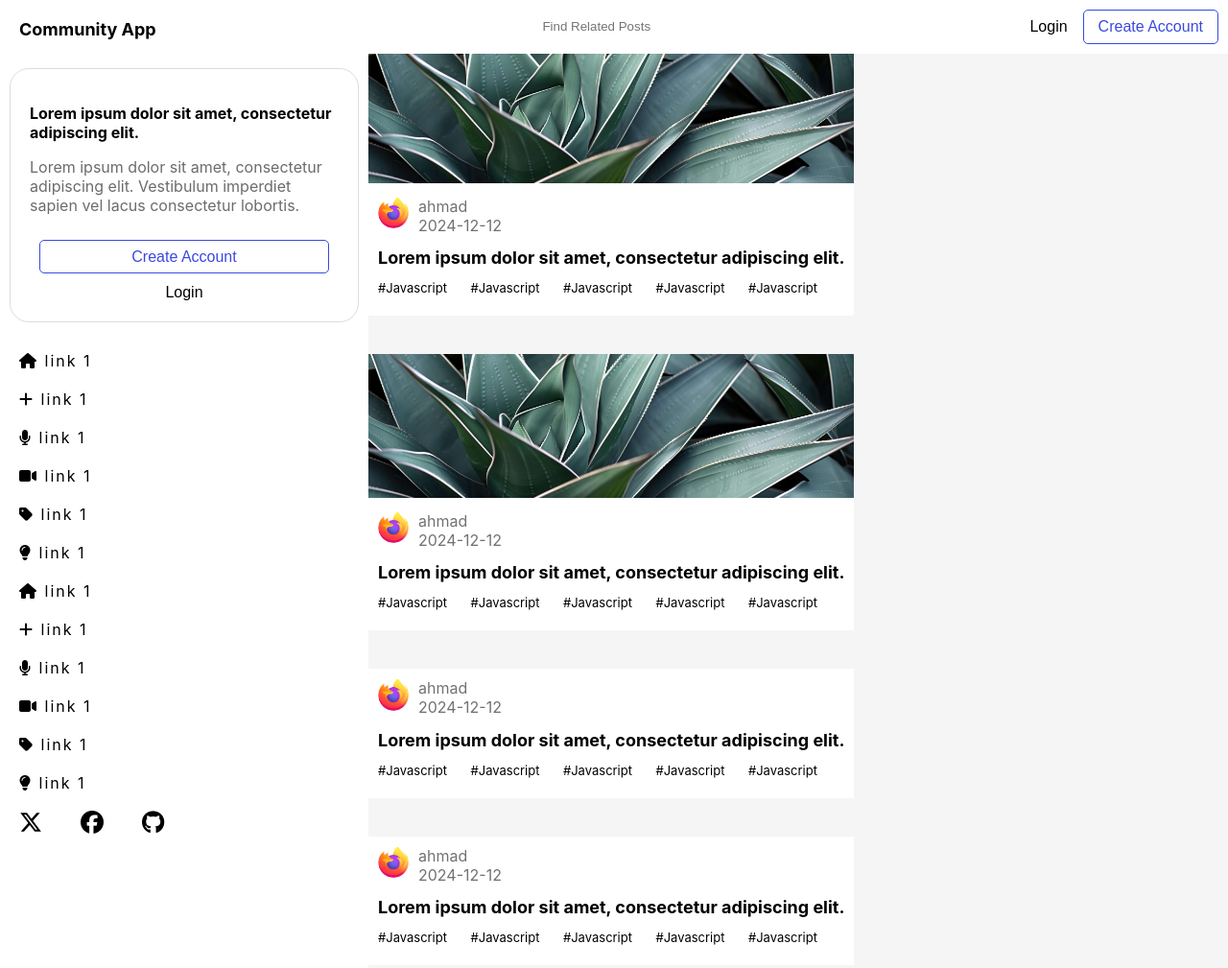
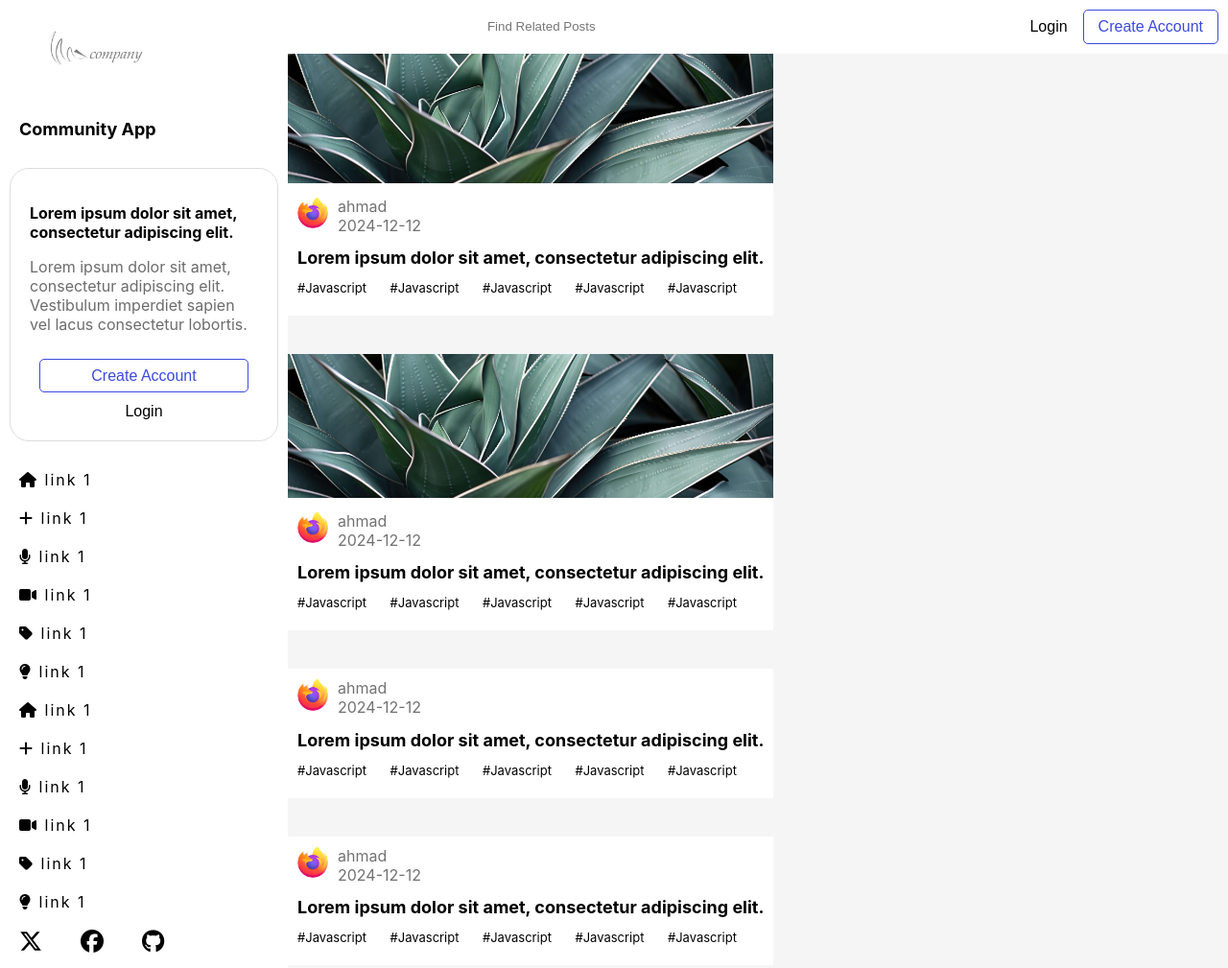
Before and after one commit to am20241219/community-app-vanilla-frontend, a plain HTML site: page index.html in a window 1280 px wide. Shown: the top 1009 px of the page at 96% size. Drawn offline with Linux system fonts and the light colour scheme.

Commit message:
readd the app logo on tablets

```diff
--- a/index.html
+++ b/index.html
@@ -36,6 +36,7 @@
         <button class="close-button">
           <i class="fa-solid fa-xmark fa-xl"></i>
         </button>
+        <img src="./images/app-logo.jpg" alt="app logo" class="app-logo-2" />
         <h1>Community App</h1>
         <div class="filler-text">
           <p class="bold-filler-text">
--- a/style.css
+++ b/style.css
@@ -179,14 +179,18 @@ h2 {
 .search {
   display: none;
 }
+.app-logo-2 {
+  display: none;
+}
 @media only screen and (min-width: 768px) {
   body {
     position: static;
   }
   .side-nav {
     position: static;
-    width: 30%;
+    max-width: 30%;
     margin: 0;
+    overflow: hidden;
   }
   .dimmed {
     display: none;
@@ -208,13 +212,18 @@ h2 {
     display: none !important;
   }
   .search {
-    display: flex;
-    width: 40%;
+    flex-grow: 1;
     align-items: center;
     justify-content: center;
-    margin: auto;
     border: none;
     height: 80%;
     padding-left: 10px;
+    display: inline;
+    margin: auto;
+  }
+  .app-logo-2 {
+    display: inline;
+    height: 100px;
+    margin: 0 50px;
   }
 }
```
